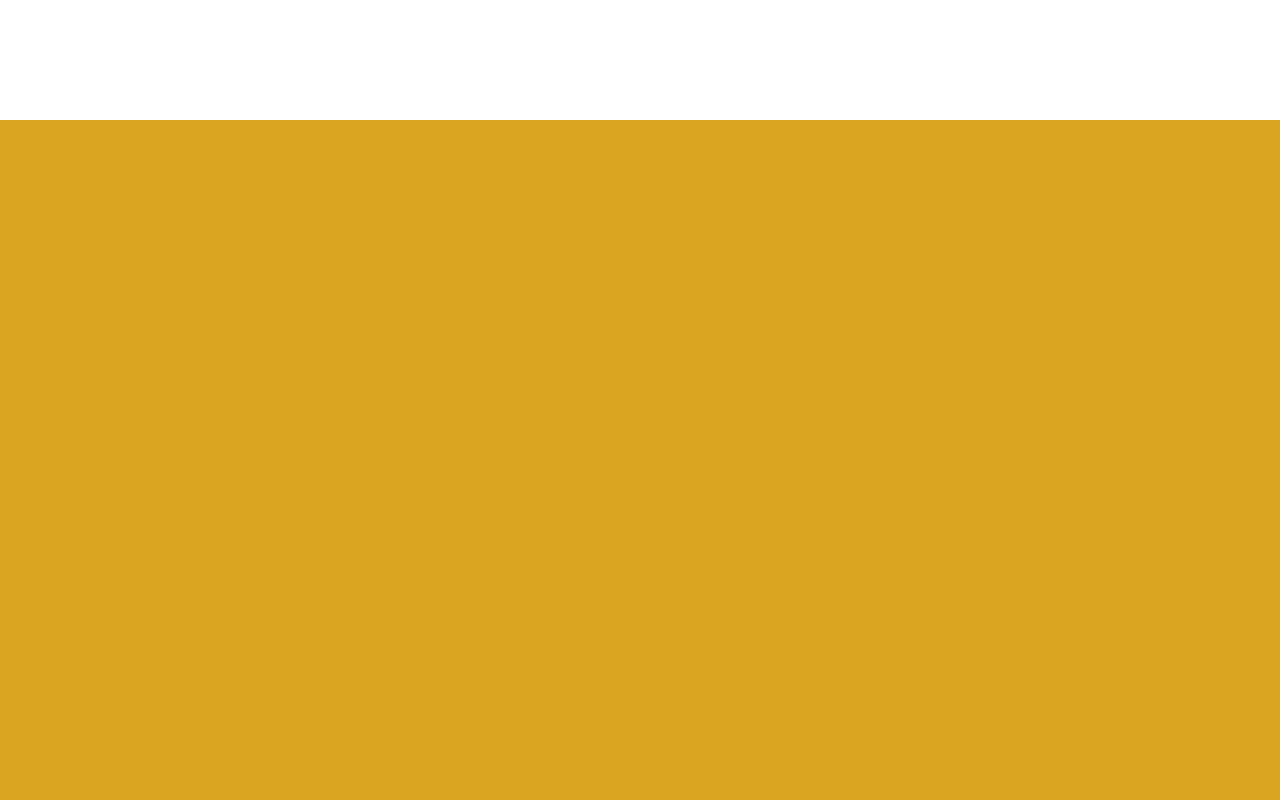
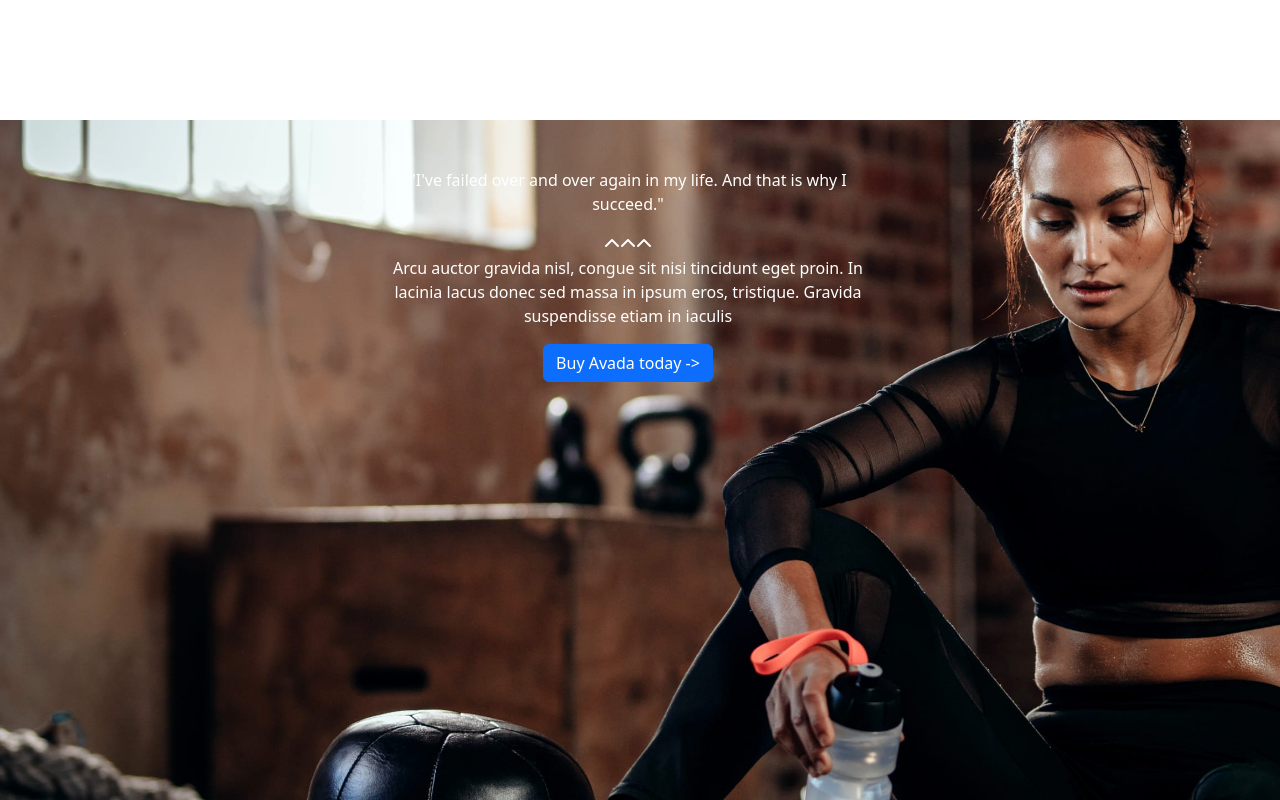
Before and after one commit to emanuele-pogliari/proj-html-vuejs, a Vue app: page / in a window 1280 px wide. Shown: the part 5400-6200 px from the top of the page. Built offline with nearby package versions, Linux system fonts and the light colour scheme.

Commit message:
testimonial section filled with static data

```diff
--- a/src/components/AppTestimonial.vue
+++ b/src/components/AppTestimonial.vue
@@ -7,6 +7,23 @@ export default{
 <template>
 <div class="container-fluid" id="testimonial">
 
+<div class="testimonial-container d-flex align-items-center">
+  <div class="container">
+    <div class="row w-100 h-100 p-5 text-center">
+      <div class="left col-6 m-auto bg-white h-100 bg-transparent text-white">
+        <p>"I've failed over and over again in my life. And that is why I succeed."</p>
+        <div class="">
+          <i class="fa-solid fa-chevron-up"></i>
+          <i class="fa-solid fa-chevron-up"></i>
+          <i class="fa-solid fa-chevron-up"></i>
+        </div>
+          <p>Arcu auctor gravida nisl, congue sit nisi tincidunt eget proin. In lacinia lacus donec sed massa in ipsum eros, tristique. Gravida suspendisse etiam in iaculis</p>
+        <button class="btn btn-primary">Buy Avada today -></button>
+      </div>
+    </div>
+  </div>
+</div>
+
 
 </div>
 
@@ -14,7 +31,9 @@ export default{
 
 <style lang="scss">
 #testimonial{
-    background-color: goldenrod;
     height: 775px;
+    background-image: url(/public/images/banner2-2x.jpg);
+    width: 100%;
+    background-size: cover;
 }
 </style>
```
